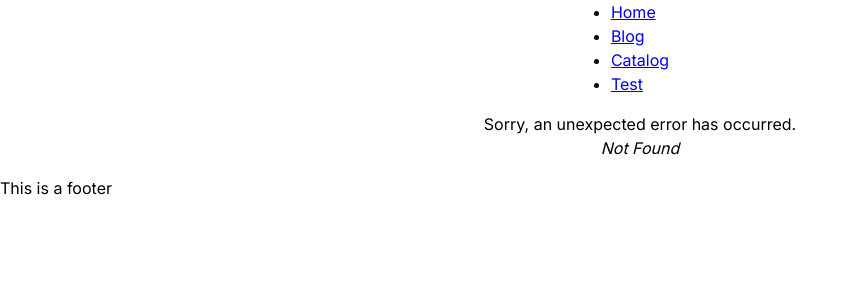
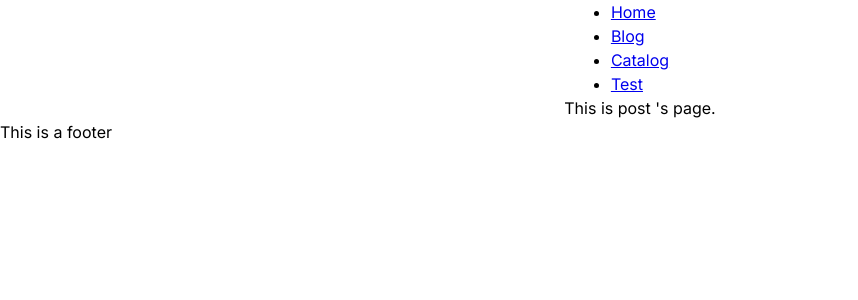
Before and after one commit to SKodehode/blog, a React (Vite) app: page /post/1 in a window 1280 px wide. Before the commit this address had no page. Shown: the top 300 px of the page, without its empty margins (0-858 px from the left). Built offline with nearby package versions, Linux system fonts and the light colour scheme.

Commit message:
Updated the app's routing functionality. Added comments to components that are currently complete.

```diff
--- a/src/main.jsx
+++ b/src/main.jsx
@@ -1,13 +1,11 @@
 import React from 'react'
 import ReactDOM from 'react-dom/client'
-import { createBrowserRouter, RouterProvider, } from "react-router-dom";
 import "./styles/index.css"
-import Home from './pages/Home';
-import ErrorPage from './pages/Error';
-import Catalog from './pages/Catalog';
-import Blog from './pages/Blog';
+import AppRouter from './pages/Router'
 
-const router = createBrowserRouter([
+
+
+/* const router = createBrowserRouter([
   {
     path: "/",
     element: <Home/>,
@@ -23,10 +21,10 @@ const router = createBrowserRouter([
     element: <Catalog/>,
     errorElement: <ErrorPage/>
   },
-]);
+]); */
 
 ReactDOM.createRoot(document.getElementById('root')).render(
   <React.StrictMode>
-    <RouterProvider router={router} />
+    <AppRouter />
   </React.StrictMode>,
 )
--- /dev/null
+++ b/src/pages/Router.jsx
@@ -0,0 +1,32 @@
+import { BrowserRouter as Router, Routes, Route } from 'react-router-dom';
+import Home from "./Home";
+import Blog from "./Blog";
+import Catalog from './Catalog';
+
+/**
+ * AppRouter is a function responsible for rendering this website's pages.
+ * @returns
+ */
+
+function AppRouter() {
+    return(
+        <>
+        {/* Router aka BrowserRouter is a component that provides a routing context for this entire site. */}
+        <Router>
+            {/* Routes is a sub component in routing below BrowserRouter that is used to define our different routes. */}
+            <Routes>
+                {/* The Route components are used to create a page by defining it's url path in the path property and which elements this page should load in the element property. */}
+                {/* Path "/" is the index page, the first page to be displayed when a user visits the site. */}
+                <Route path="/" element={<Home/>}/>
+                {/* Catalog is the page where each blog post will be displayed in a grid format allowing users to look for and search for a post with ease. */}
+                <Route path="/catalog" element={<Catalog/>}/>
+                {/* Post/:id is responsible for rendering a blog post's contents. It is one page rendering one post at a time depending on which link the user clicks on. */}
+                {/* Each post has a unique link generated with own id based off of the id property in the post object array. */}
+                <Route path="/post/:id" element={<Blog/>}/>
+            </Routes>
+        </Router>
+        </>
+    )
+}
+
+export default AppRouter;
```
Also changed, not shown: src/components/BlogPostCard.jsx (+7 -0 lines), src/components/BlogPostList.jsx (+8 -0 lines), src/styles/BlogPostCard.css (added), src/styles/BlogPostList.css (added).
